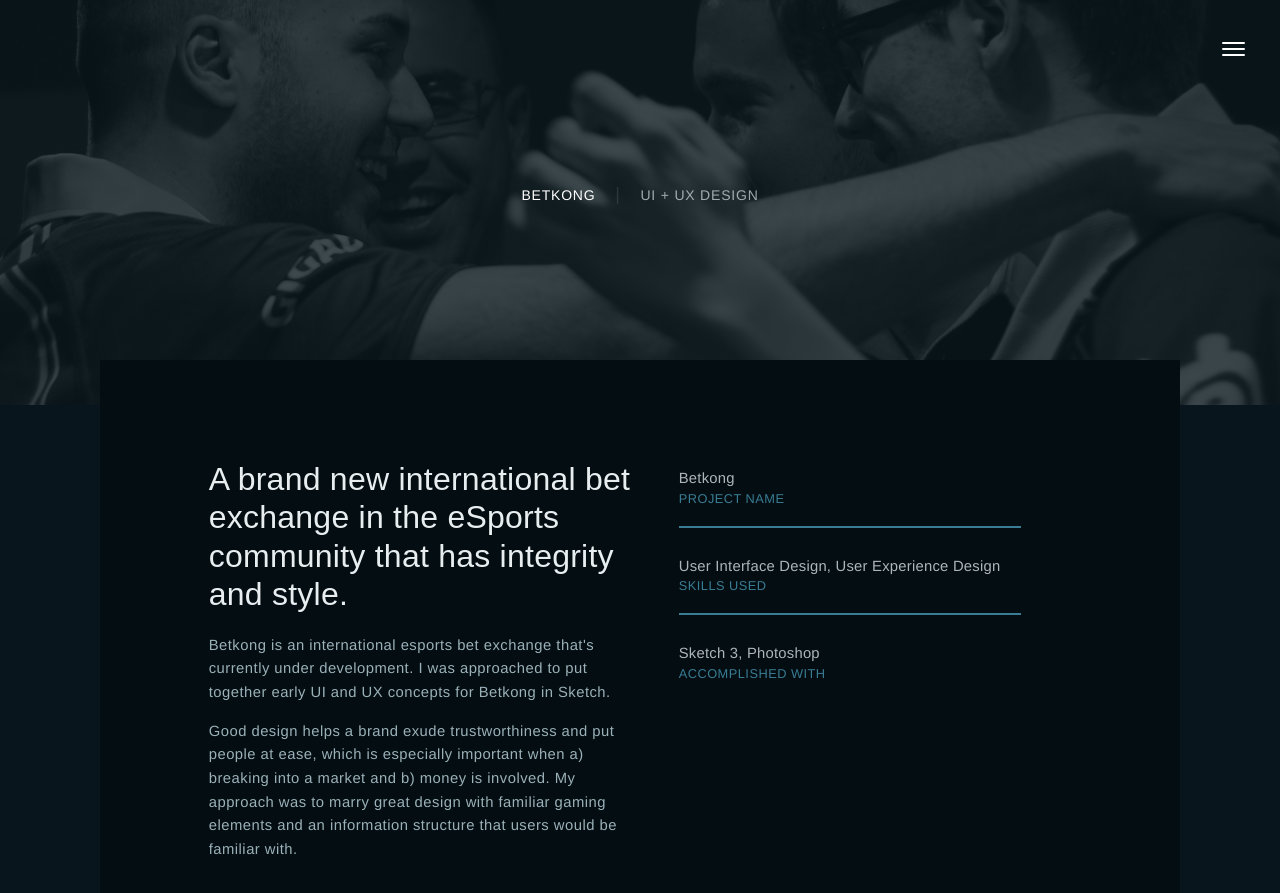
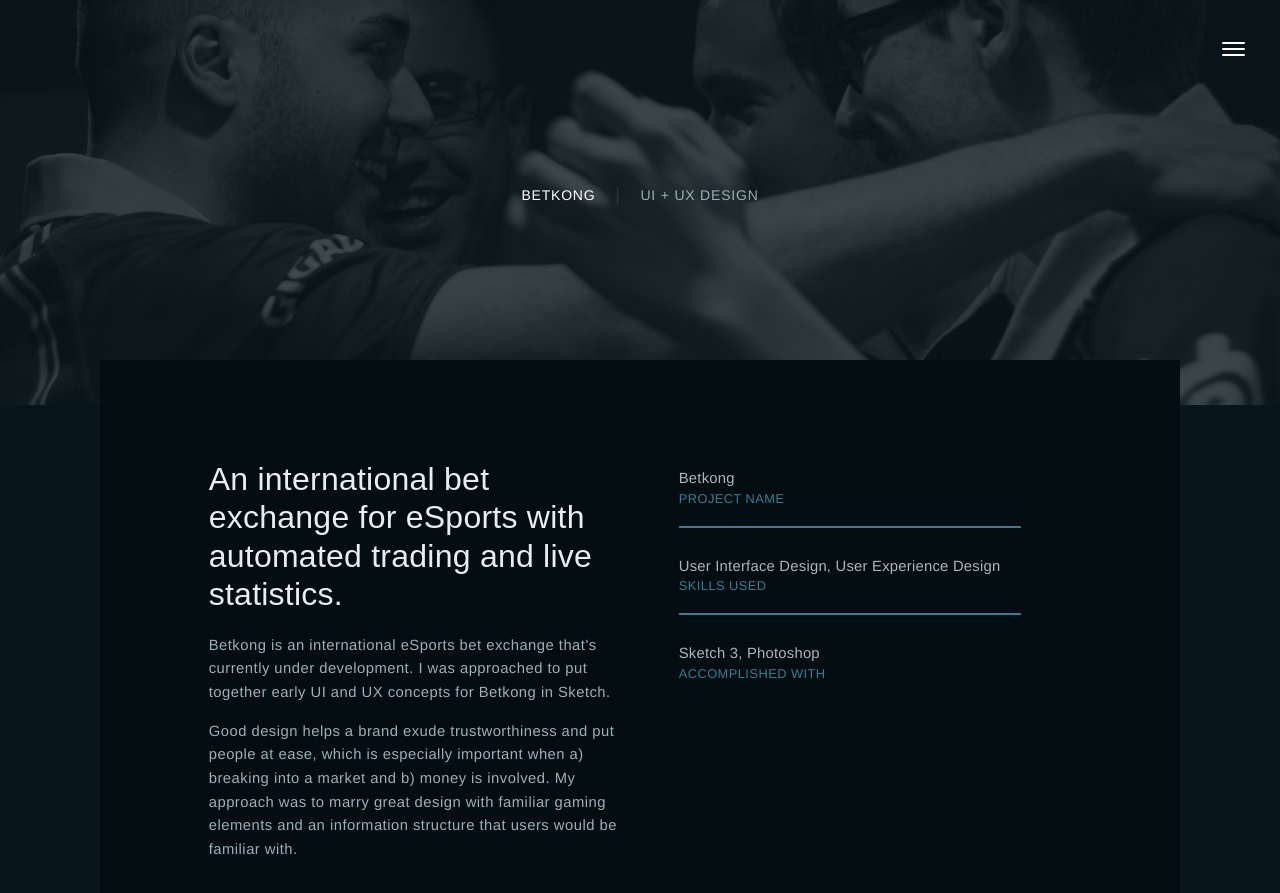
Before and after one commit to amandasaffer/rookery, a Jekyll site: the page built from _cases/betkong.html, in a window 1280 px wide and 900 px high. Shown: the top 893 px of the window. Built offline with Jekyll 4.4.1, drawn with Linux system fonts in a browser that asks for light colours; nearby versions of some CDN libraries; library files that are not in the unit come from our copies.

Commit message:
Edits to copy - semifinal.

```diff
--- a/_cases/betkong.html
+++ b/_cases/betkong.html
@@ -1,7 +1,7 @@
 ---
 layout: case
 title:  "Betkong"
-headline: "A brand new international bet exchange in the eSports community that has integrity and style."
+headline: "An international bet exchange for eSports with automated trading and live statistics."
 css: "betkong"
 services: "ui + ux design"
 category: "featured"
@@ -12,7 +12,7 @@
 <div class="case-section">
 	<div class="section-content">
 		<h4 class="title">{{ page.headline }}</h4>
-		<p>Betkong is an international esports bet exchange that's currently under development. I was approached to put together early UI and UX concepts for Betkong in Sketch.</p>
+		<p>Betkong is an international eSports bet exchange that's currently under development. I was approached to put together early UI and UX concepts for Betkong in Sketch.</p>
 
 		<p>Good design helps a brand exude trustworthiness and put people at ease, which is especially important when a) breaking into a market and b) money is involved. My approach was to marry great design with familiar gaming elements and an information structure that users would be familiar with.</p>
 	</div>
--- a/_includes/details.html
+++ b/_includes/details.html
@@ -15,7 +15,7 @@
 					<a href="#"><i class="ion ion-social-github"></i></a>
 					<a href="#"><i class="ion ion-social-dribbble"></i></a>
 				</div>
-				<p class="about">My advertising background allows me to empathize with users, and my 7 years experience in design helps me deliver awesome products. When I'm not buried in code or design, I'm usually cooking, playing video games, or practicing yoga.</p>
+				<p class="about">My advertising background allows me to empathize with users, and my 7 years of experience in design allow me to deliver awesome products. When I'm not buried in code, I'm usually cooking, playing video games, or practicing yoga.</p>
 			</div>
 		</div>
 		<div class="personal personal-details">
@@ -27,7 +27,7 @@
 					<a href="#"><i class="ion ion-social-github"></i></a>
 					<a href="#"><i class="ion ion-social-codepen"></i></a>
 				</div>
-				<p class="about">Lorem ipsum dolor sit amet, consectetur adipisicing elit, sed do eiusmod tempor incididunt ut labore et dolore magna aliqua. Ut enim ad minim veniam, quis nostrud exercitation ullamco laboris consequat draco dormiens nunquam.</p>
+				<p class="about">My experience writing and editing for various companies and working with user testing/client-facing services augment my front-end web development knowledge when building web apps. I love to bake and play tabletop games with friends.</p>
 			</div>
 		</div>
 	</div>
--- a/_includes/process.html
+++ b/_includes/process.html
@@ -6,11 +6,11 @@
 		</div>
 		<div class="step">
 			<span class="title"><span>02</span> Research</span>
-			<span class="details">Via the likes of questionnaires, creative briefs, and/or moodboards.</span>
+			<span class="details">Via use of questionnaires, creative briefs, and/or moodboards.</span>
 		</div>
 		<div class="step">
 			<span class="title"><span>03</span> Execution</span>
-			<span class="details">We design web creations suited to your unique needs..</span>
+			<span class="details">We design web creations suited to your unique needs.</span>
 		</div>
 		<div class="step">
 			<span class="title"><span>04</span> Delivery</span>
```
